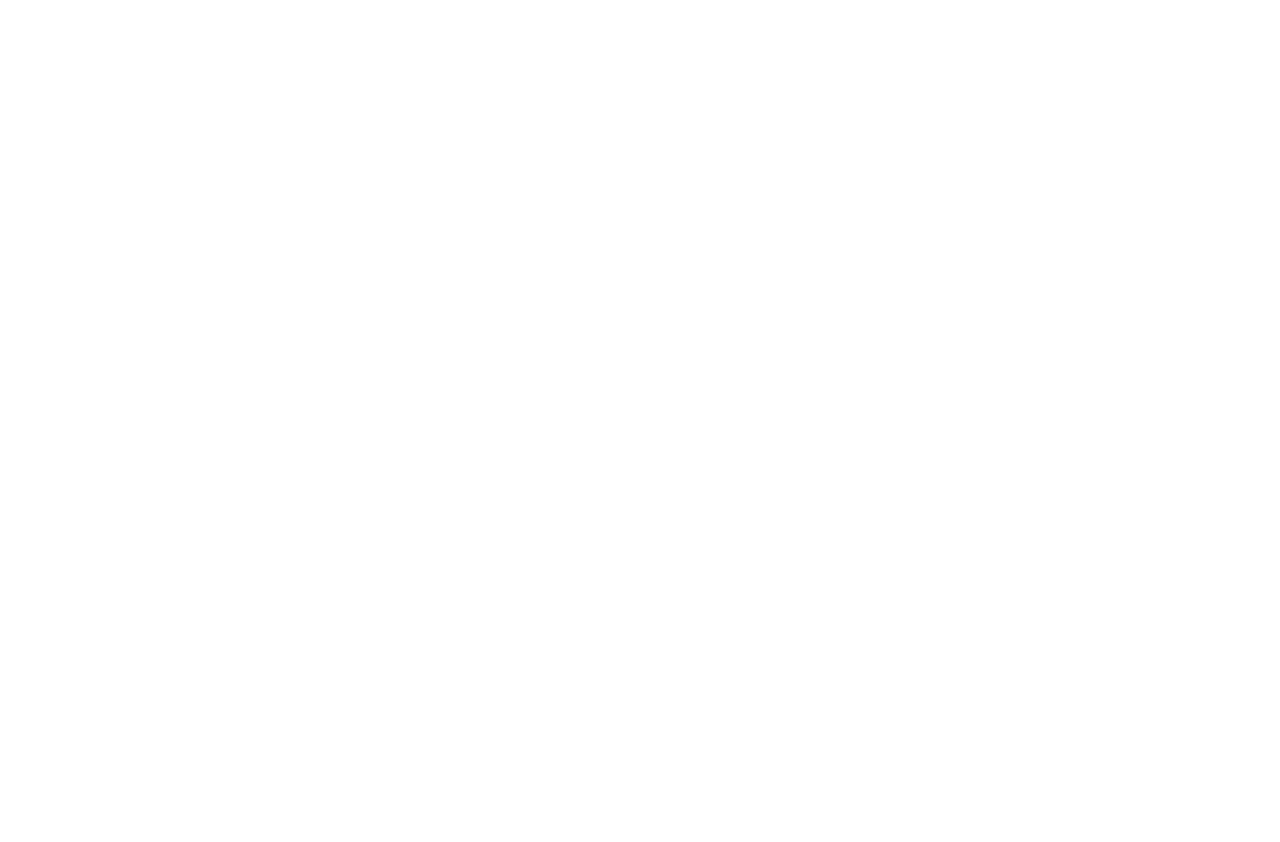
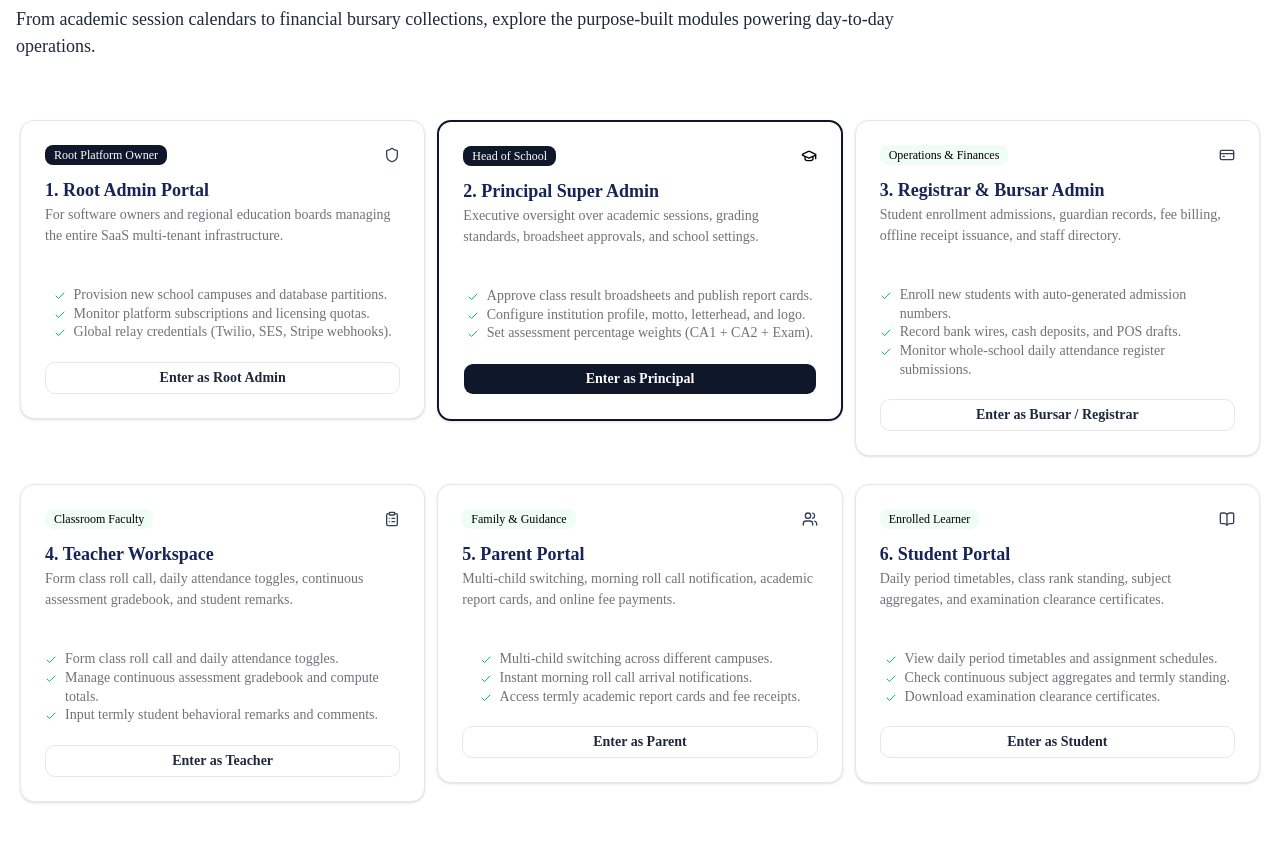
Before and after one commit to Maxwellsmall/schoolos, a Next.js app in the folder frontend/: page / in a window 1280 px wide. Shown: the part 2854-3696 px from the top of the page. Before the commit the page ends 2740 px from the top, so only its background shows below. Built offline with nearby package versions, Linux system fonts and the light colour scheme.

Commit message:
feat: add CoreModules component and enhance Dedicated component with improved icon sizes

```diff
--- a/frontend/app/(marketing)/page.tsx
+++ b/frontend/app/(marketing)/page.tsx
@@ -1,6 +1,7 @@
 import Hero from "@/components/Hero"
 import Platform from "@/components/PlatfromTenancy"
 import Dedicated from "@/components/Dedicated"
+import CoreModules from "@/components/CoreModules"
 
 export default function Home() {
   return (
@@ -8,6 +9,7 @@
    <Hero/>
    <Platform/>
    <Dedicated/>
+   <CoreModules/>
    </>
   );
 }
--- /dev/null
+++ b/frontend/components/CoreModules.tsx
@@ -0,0 +1,152 @@
+"use client"
+
+import { ArrowRight, Check, Code2 } from "lucide-react"
+import { Button } from "./ui/button"
+import { Shield, GraduationCap, CreditCard, ClipboardList, Users, BookOpen } from "lucide-react";
+import SixTailoredCard from "@/components/SixTailoredCard"
+
+export default function Dedicated() {
+  const Data = [
+        {
+            id: "1",
+            badge: "Root Platform Owner",
+            headericon: <Shield className="w-4 h-4"/>,
+            featuresicon: <Check className="w-3 h-3 text-green-500"/>,
+            header: "1. Root Admin Portal",
+            paragraph: "For software owners and regional education boards managing the entire SaaS multi-tenant infrastructure.",
+            features: [
+                "Provision new school campuses and database partitions.",
+                "Monitor platform subscriptions and licensing quotas.",
+                "Global relay credentials (Twilio, SES, Stripe webhooks).",
+            ],
+            buttonText: "Enter as Root Admin",
+            isFeatured: false,
+            isFeaturedBadge: true
+        },
+        {
+            id: "2",
+            badge: "Head of School",
+            headericon: <GraduationCap className="w-4 h-4"/>,
+            featuresicon: <Check className="w-3 h-3 text-green-500"/>,
+            header: "2. Principal Super Admin",
+            paragraph: "Executive oversight over academic sessions, grading standards, broadsheet approvals, and school settings.",
+            features: [
+                "Approve class result broadsheets and publish report cards.",
+                "Configure institution profile, motto, letterhead, and logo.",
+                "Set assessment percentage weights (CA1 + CA2 + Exam).",
+            ],
+            buttonText: "Enter as Principal",
+            isFeatured: true,
+            isFeaturedBadge: true
+        },
+        {
+            id: "3",
+            badge: "Operations & Finances",
+            headericon: <CreditCard className="w-4 h-4"/>,
+            featuresicon: <Check className="w-3 h-3 text-green-500"/>,
+            header: "3. Registrar & Bursar Admin",
+            paragraph: "Student enrollment admissions, guardian records, fee billing, offline receipt issuance, and staff directory.",
+            features: [
+                "Enroll new students with auto-generated admission numbers.",
+                "Record bank wires, cash deposits, and POS drafts.",
+                "Monitor whole-school daily attendance register submissions.",
+            ],
+            buttonText: "Enter as Bursar / Registrar",
+            isFeatured: false,
+            isFeaturedBadge: false
+
+        },
+        {
+            id: "4",
+            badge: "Classroom Faculty",
+            headericon: <ClipboardList className="w-4 h-4"/>,
+            featuresicon: <Check className="w-3 h-3 text-green-500"/>,
+            header: "4. Teacher Workspace",
+            paragraph: "Form class roll call, daily attendance toggles, continuous assessment gradebook, and student remarks.",
+            features: [
+                "Form class roll call and daily attendance toggles.",
+                "Manage continuous assessment gradebook and compute totals.",
+                "Input termly student behavioral remarks and comments.",
+            ],
+            buttonText: "Enter as Teacher",
+            isFeatured: false,
+            isFeaturedBadge: false
+
+
+        },
+         {
+            id: "5",
+            badge: "Family & Guidance",
+            headericon: <Users className="w-4 h-4"/>,
+            featuresicon: <Check className="w-3 h-3 text-green-500"/>,
+            header: "5. Parent Portal",
+            paragraph: "Multi-child switching, morning roll call notification, academic report cards, and online fee payments.",
+            features: [
+                "Multi-child switching across different campuses.",
+                "Instant morning roll call arrival notifications.",
+                "Access termly academic report cards and fee receipts.",
+            ],
+            buttonText: "Enter as Parent",
+            isFeatured: false,
+            isFeaturedBadge: false
+
+
+        },
+        {
+            id: "6",
+            badge: "Enrolled Learner",
+            headericon: <BookOpen className="w-4 h-4"/>,
+            featuresicon: <Check className="w-3 h-3 text-green-500"/>,
+            header: "6. Student Portal",
+            paragraph: "Daily period timetables, class rank standing, subject aggregates, and examination clearance certificates.",
+            features: [
+                "View daily period timetables and assignment schedules.",
+                "Check continuous subject aggregates and termly standing.",
+                "Download examination clearance certificates.",
+            ],
+            buttonText: "Enter as Student",
+            isFeatured: false,
+            isFeaturedBadge: false
+
+
+        },
+    ]
+
+
+    return (
+        <>
+        <div id="Core Modules" className="w-full flex flex-col items-center justify-center py-12">
+            <div className="flex items-start w-full max-w-7xl flex-col px-4">
+                <p className="text-gray-400 font-extrabold">Complete Functional Coverage</p>
+                <div className="w-full">
+                    <h1 className="text-blue-950 font-bold my-2 text-4xl">Architected for Every Campus Department</h1>
+
+                     <p className="text-gray-800 text-[18px] max-w-4xl mb-8">
+                        From academic session calendars to financial bursary collections, explore the purpose-built modules powering day-to-day operations.
+                    </p>
+
+                </div>
+            </div>
+            <div className="my-5 grid grid-cols-3 gap-3 px-5">
+            {Data.map((card) => (
+                <div className="my-2" key={card.id}>
+                    <SixTailoredCard
+                    badge={card.badge}
+                    headericon={card.headericon}
+                    featuresicon={card.featuresicon}
+                    header={card.header}
+                    paragraph={card.paragraph}
+                    features={card.features}
+                    buttonText={card.buttonText}
+                    isFeatured={card.isFeatured}
+                    isFeaturedBadge={card.isFeaturedBadge}
+                    />
+                </div>
+            ))
+
+            }
+            </div>
+        </div>
+        </>
+    )
+}
--- a/frontend/components/Dedicated.tsx
+++ b/frontend/components/Dedicated.tsx
@@ -10,7 +10,7 @@
         {
             id: "1",
             badge: "Root Platform Owner",
-            headericon: <Shield/>,
+            headericon: <Shield className="w-4 h-4"/>,
             featuresicon: <Check className="w-3 h-3 text-green-500"/>,
             header: "1. Root Admin Portal",
             paragraph: "For software owners and regional education boards managing the entire SaaS multi-tenant infrastructure.",
@@ -26,7 +26,7 @@
         {
             id: "2",
             badge: "Head of School",
-            headericon: <GraduationCap/>,
+            headericon: <GraduationCap className="w-4 h-4"/>,
             featuresicon: <Check className="w-3 h-3 text-green-500"/>,
             header: "2. Principal Super Admin",
             paragraph: "Executive oversight over academic sessions, grading standards, broadsheet approvals, and school settings.",
@@ -42,7 +42,7 @@
         {
             id: "3",
             badge: "Operations & Finances",
-            headericon: <CreditCard/>,
+            headericon: <CreditCard className="w-4 h-4"/>,
             featuresicon: <Check className="w-3 h-3 text-green-500"/>,
             header: "3. Registrar & Bursar Admin",
             paragraph: "Student enrollment admissions, guardian records, fee billing, offline receipt issuance, and staff directory.",
@@ -59,7 +59,7 @@
         {
             id: "4",
             badge: "Classroom Faculty",
-            headericon: <ClipboardList/>,
+            headericon: <ClipboardList className="w-4 h-4"/>,
             featuresicon: <Check className="w-3 h-3 text-green-500"/>,
             header: "4. Teacher Workspace",
             paragraph: "Form class roll call, daily attendance toggles, continuous assessment gradebook, and student remarks.",
@@ -77,7 +77,7 @@
          {
             id: "5",
             badge: "Family & Guidance",
-            headericon: <Users/>,
+            headericon: <Users className="w-4 h-4"/>,
             featuresicon: <Check className="w-3 h-3 text-green-500"/>,
             header: "5. Parent Portal",
             paragraph: "Multi-child switching, morning roll call notification, academic report cards, and online fee payments.",
@@ -95,7 +95,7 @@
         {
             id: "6",
             badge: "Enrolled Learner",
-            headericon: <BookOpen className="w-3 h-3"/>,
+            headericon: <BookOpen className="w-4 h-4"/>,
             featuresicon: <Check className="w-3 h-3 text-green-500"/>,
             header: "6. Student Portal",
             paragraph: "Daily period timetables, class rank standing, subject aggregates, and examination clearance certificates.",
```
